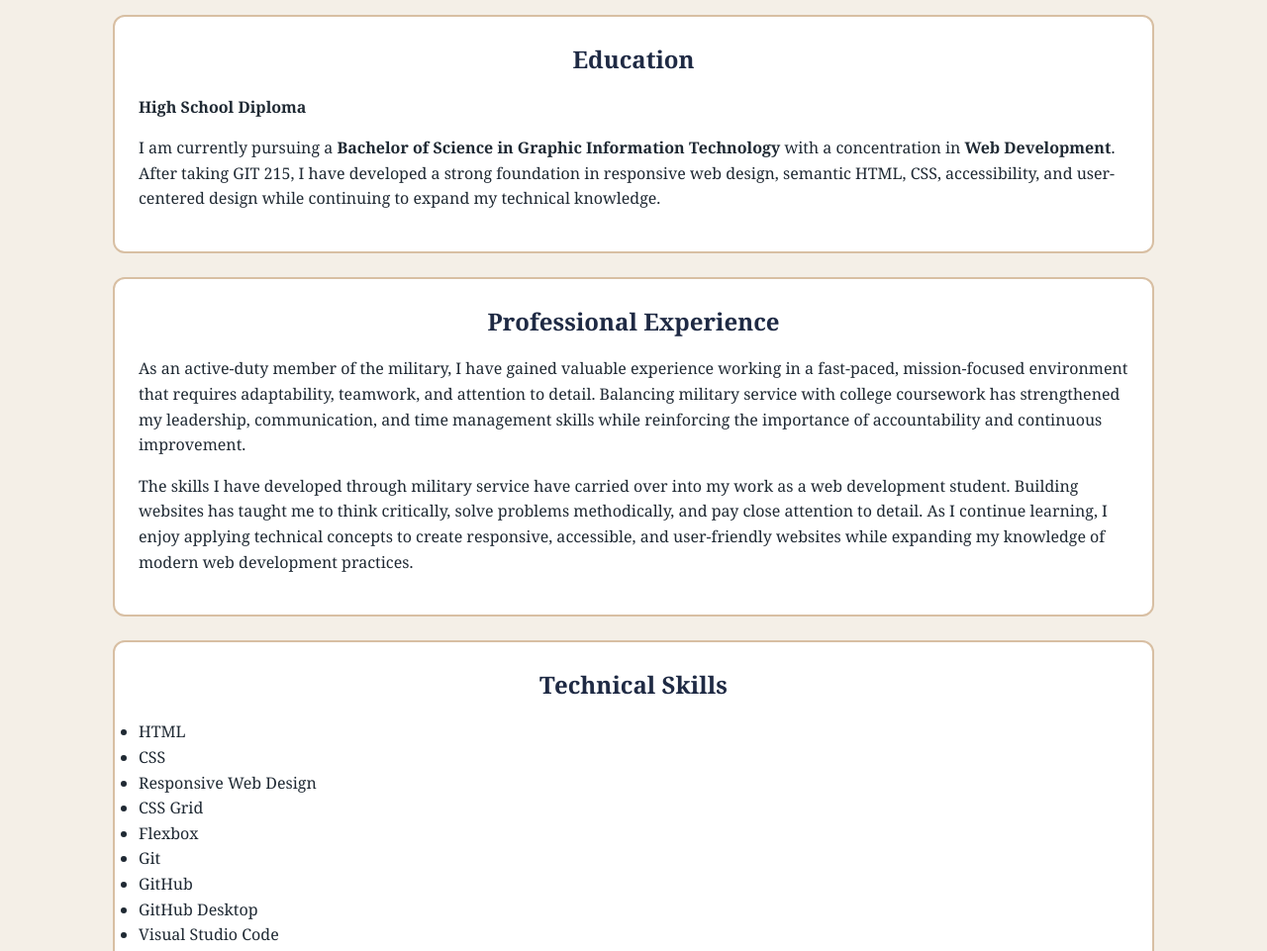
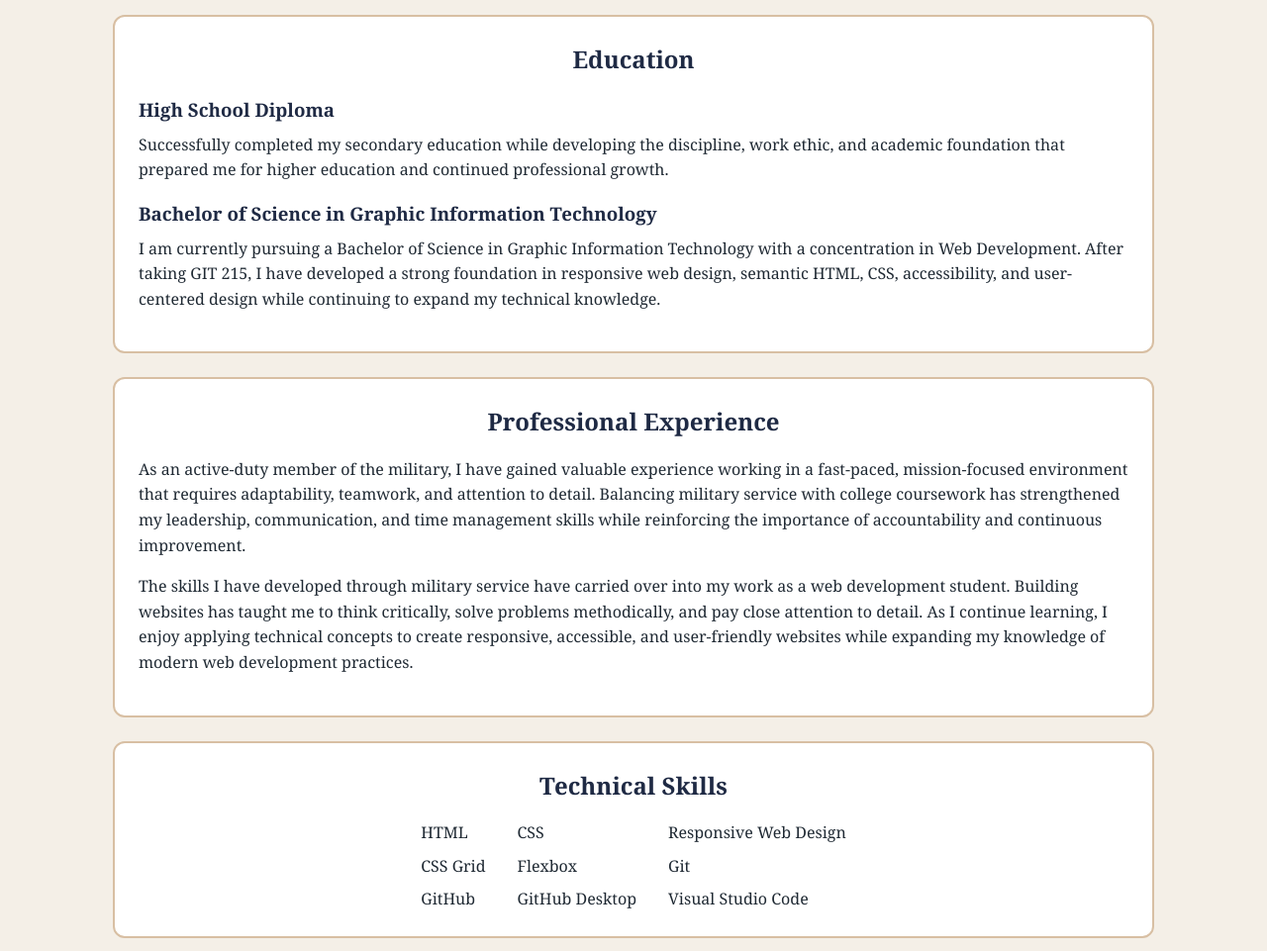
Before and after one commit to cabutle9-design/myfirstportfolio, a plain HTML site: page resume.html in a window 1280 px wide. Shown: the part 260-1221 px from the top of the page at 99% size. Drawn offline with Linux system fonts and the light colour scheme.

Commit message:
Finalized
Resume Skills with a grid format.

```diff
--- a/resume.html
+++ b/resume.html
@@ -23,15 +23,17 @@
     <main>
         <section>
             <h2>Education</h2>
-            <p><strong>High School Diploma</strong></p>
-            <p>I am currently pursuing a <strong>Bachelor of Science in Graphic Information Technology</strong> with a concentration in <strong>Web Development</strong>. After taking GIT 215, I have developed a strong foundation in responsive web design, semantic HTML, CSS, accessibility, and user-centered design while continuing to expand my technical knowledge.</p>
+            <h3>High School Diploma</h3>
+            <p>Successfully completed my secondary education while developing the discipline, work ethic, and academic foundation that prepared me for higher education and continued professional growth.</p>
+            <h3>Bachelor of Science in Graphic Information Technology</h3>
+            <p>I am currently pursuing a Bachelor of Science in Graphic Information Technology with a concentration in Web Development. After taking GIT 215, I have developed a strong foundation in responsive web design, semantic HTML, CSS, accessibility, and user-centered design while continuing to expand my technical knowledge.</p>
         </section>
         <section>
             <h2>Professional Experience</h2>
             <p>As an active-duty member of the military, I have gained valuable experience working in a fast-paced, mission-focused environment that requires adaptability, teamwork, and attention to detail. Balancing military service with college coursework has strengthened my leadership, communication, and time management skills while reinforcing the importance of accountability and continuous improvement.</p>
             <p>The skills I have developed through military service have carried over into my work as a web development student. Building websites has taught me to think critically, solve problems methodically, and pay close attention to detail. As I continue learning, I enjoy applying technical concepts to create responsive, accessible, and user-friendly websites while expanding my knowledge of modern web development practices.</p>
         </section>
-        <section>
+        <section class="skills">
             <h2>Technical Skills</h2>
             <ul>
                 <li>HTML</li>
--- a/styles.css
+++ b/styles.css
@@ -137,6 +137,14 @@ img {
 .project-summaries li {
   margin-bottom: 1rem;
 }
+.skills ul {
+  list-style: none;
+  display: grid;
+  grid-template-columns: repeat(3, auto);
+  justify-content: center;
+  gap: 0.5rem 2rem;
+  padding: 0;
+}
 .button {
   display: inline-block;
   background-color: #1F2A44;
```
